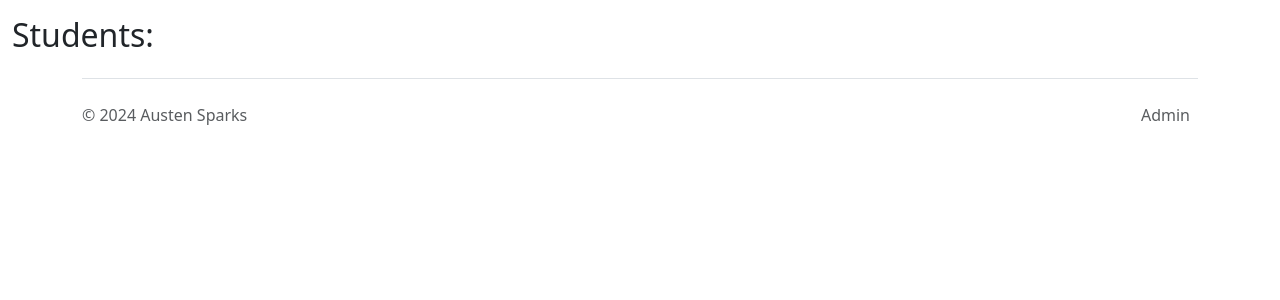
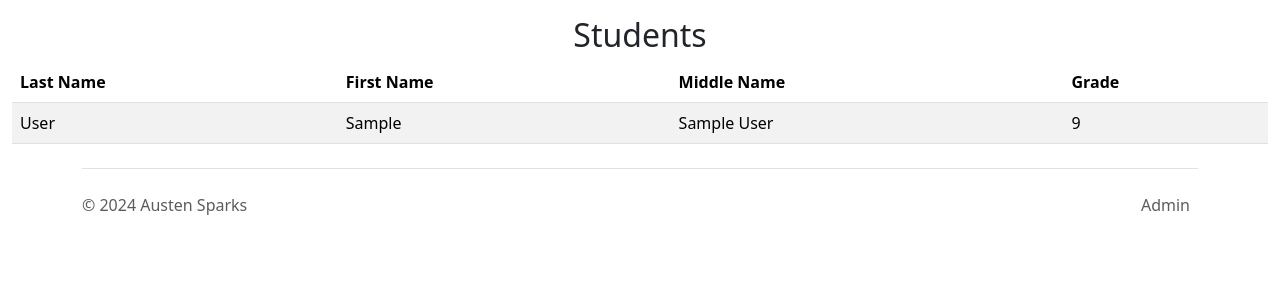
Before and after one commit to asparkswghs/learning-django, a Django app: page /students/ in a window 1280 px wide. Shown: the part 56-356 px from the top of the page. Run offline with Django 4.2, Linux system fonts and the light colour scheme; tables that the repository leaves empty hold one stand-in row (values such as "Sample post").

Commit message:
show student data in table

```diff
--- a/learning/learnapp/templates/students.html
+++ b/learning/learnapp/templates/students.html
@@ -1,6 +1,25 @@
 {% extends 'base.html' %}
 {% block content%}
+<div align="center">
+    <h2>Students</h2>
+</div>
 
-<h2>Students:</h2>
+<table class="table table-striped">
+    <thead>
+        <th>Last Name</th>
+        <th>First Name</th>
+        <th>Middle Name</th>
+        <th>Grade</th>
+    </thead>
+
+    {% for s in students %}
+        <tr>
+            <td>{{ s.last_name }}</td>
+            <td>{{ s.first_name }}</td>
+            <td>{{ s.middle_name }}</td>
+            <td>{{ s.grade }}</td>
+        </tr>
+    {% endfor %}
+</table>
 
 {% endblock %}
--- a/learning/learnapp/views.py
+++ b/learning/learnapp/views.py
@@ -1,4 +1,5 @@
 from django.shortcuts import render
+from .models import Student
 
 # Create your views here.
 
@@ -16,6 +17,6 @@ def root(request):
 
 def students(request):
     context = {
-
+        'students': Student.objects.all(), # Pass all student objects
     }
     return render(request, 'students.html', context)
```
